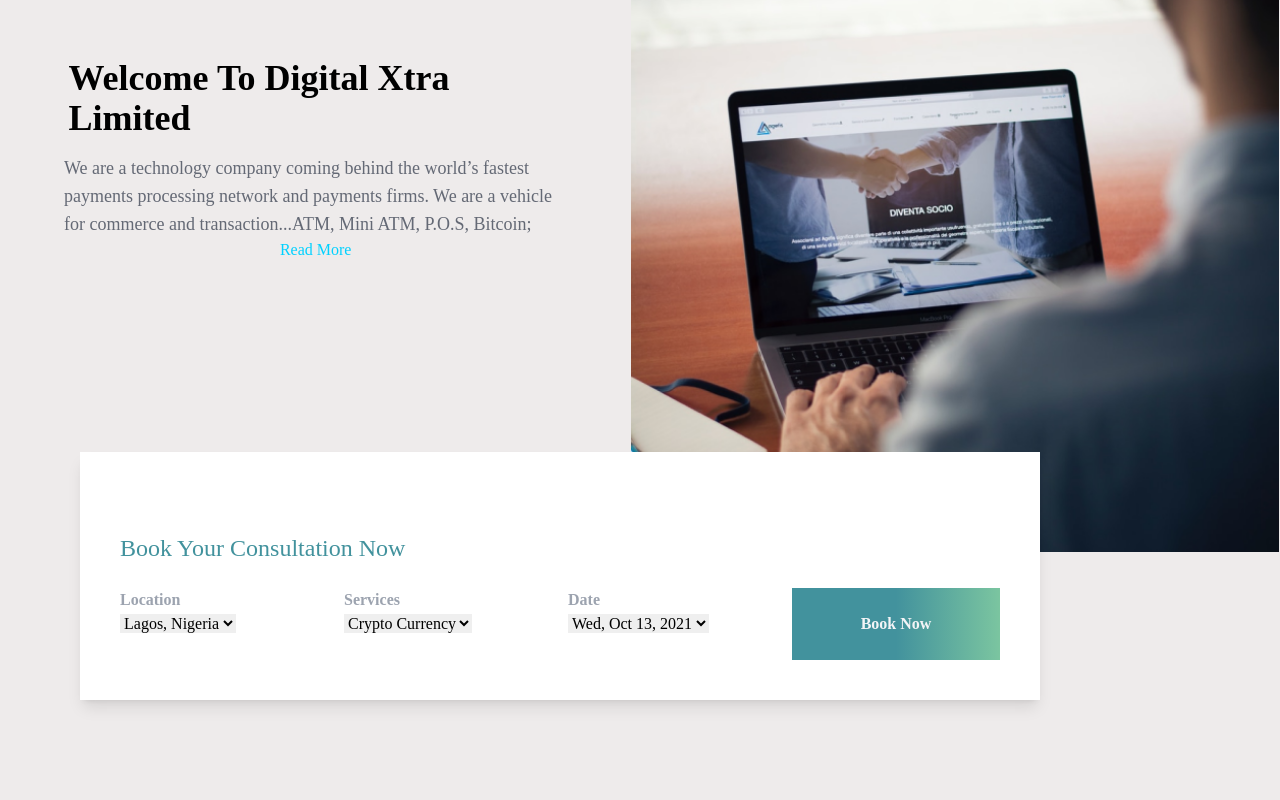
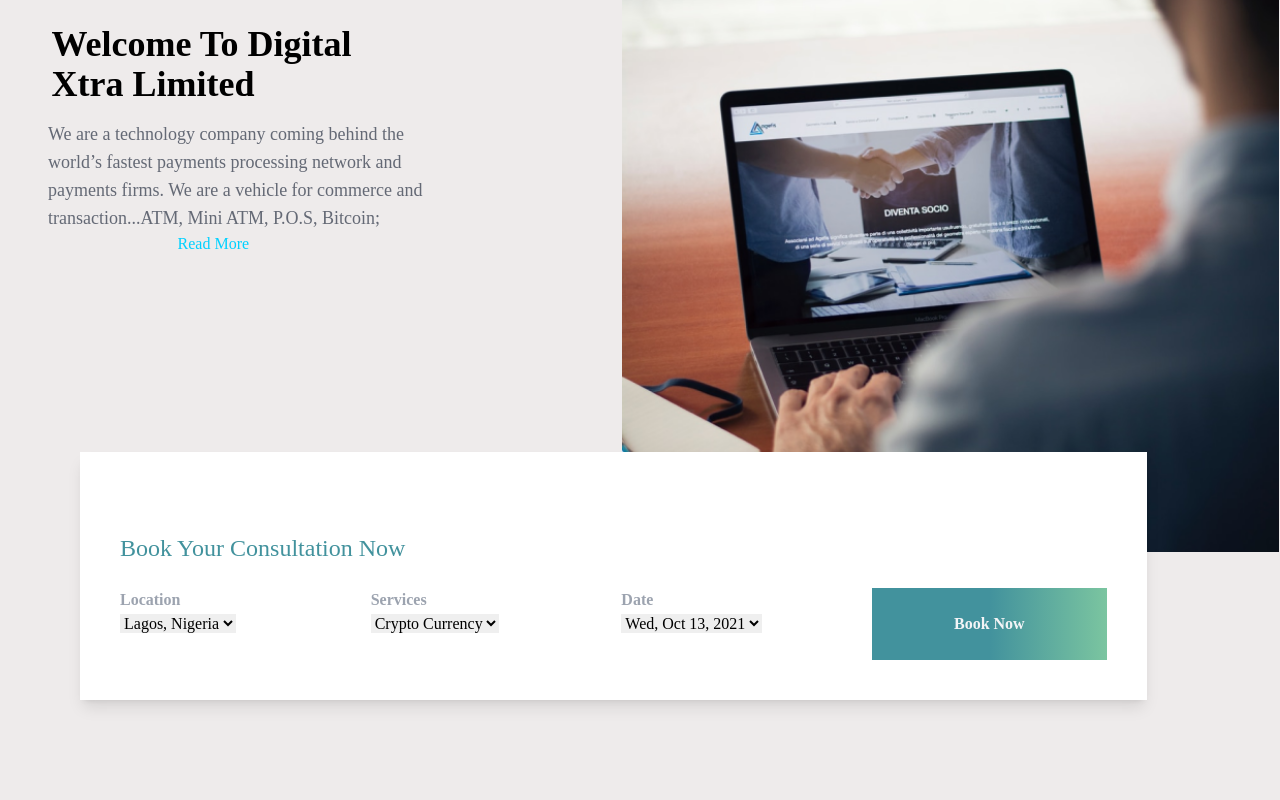
Before and after one commit to Taiwrash/dxl, a Next.js app: page / in a window 1280 px wide. Shown: the part 440-1240 px from the top of the page. Built offline with nearby package versions, Linux system fonts and the light colour scheme.

Commit message:
bg fixed

```diff
--- a/src/header.js
+++ b/src/header.js
@@ -15,14 +15,15 @@
         <div className="hero h-screen md:flex md:mt-10" >
             <div className="flex items-center justify-center text-center md:text-left flex-col text-white bg-[#40435C] h-full opacity-40 md:opacity-100 md:w-1/2 md:bg-[#EEEBEB]">
                 <h1 className="text-4xl p-4 text-center w-10/12 font-bold max-w-xl md:text-[#000000] md:text-left">{header.header.title}</h1>
-                <p className="text-center text-white px-10 md:px-16 text-lg md:text-[#646975] md:text-left">{text}</p>
-                <a onClick={handleMore} className="text-[#00D1FF]" >Read {more ? "Less" : "More"}  </a>
+                <p className="text-center text-white px-10 md:pl-12 md:px-0 text-lg md:text-[#646975] md:text-left md:w-full">{text}</p>
+                <a onClick={handleMore} className="text-[#00D1FF] md:mb-10" >Read {more ? "Less" : "More"}  </a>
+
             </div>
-            <div className=" hidden md:flex ">
+            <div className=" hidden md:flex md:items-left  md:w-full md:justify-end">
                 <img src={header.header.heroImage} alt="hero" className="" />
             </div>
         </div>
-        <div className="bg-white w-11/12 md:w-9/12 md:right-40 md:ml-60 mx-auto shadow-lg relative bottom-[100px] pt-20 p-10">
+        <div className="bg-white w-11/12 md:w-10/12 md:right-40 md:ml-60 mx-auto shadow-lg relative bottom-[100px] pt-20 p-10">
             <h3 className="text-2xl mb-6 text-[#42929D]">Book Your Consultation Now</h3>
             <form className="grid gap-4 grid-cols-2 place-content-center md:grid-cols-4">
                 <div className="mb-6 ">
```
Also changed, not shown: 2 other files (tests, documents, lock files or other folders).
